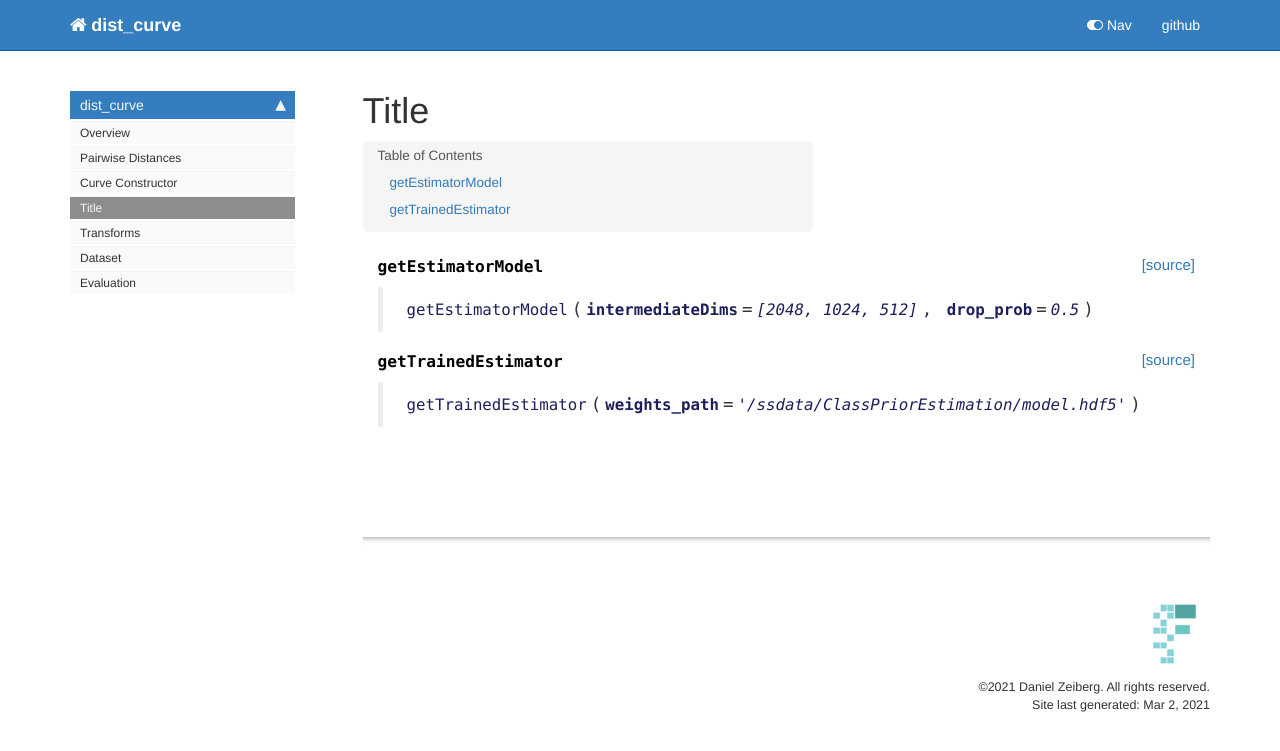
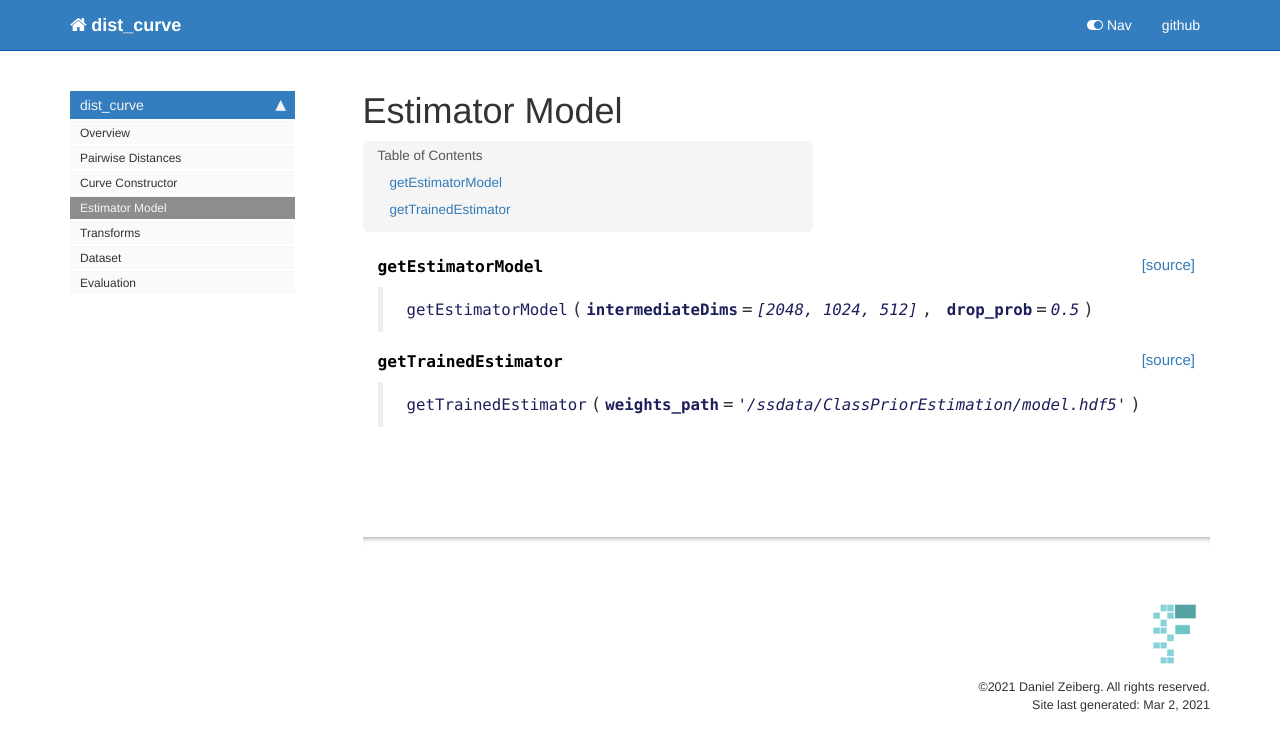
Before and after one commit to Dzeiberg/dist_curve, a Jekyll site: the page built from docs/get_estimator_model.html, in a window 1280 px wide. Shown: the top 751 px of the page. Built offline with Jekyll 4.4.1, drawn with Linux system fonts in a browser that asks for light colours; nearby versions of some CDN libraries; comment, search, counter and statistics services are not loaded.

Commit message:
add title

```diff
--- a/docs/_data/sidebars/home_sidebar.yml
+++ b/docs/_data/sidebars/home_sidebar.yml
@@ -16,7 +16,7 @@ entries:
       title: Curve Constructor
       url: /Curve_Constructor
     - output: web,pdf
-      title: Title
+      title: Estimator Model
       url: /get_estimator_model
     - output: web,pdf
       title: Transforms
--- a/docs/get_estimator_model.html
+++ b/docs/get_estimator_model.html
@@ -1,6 +1,6 @@
 ---
 
-title: Title
+title: Estimator Model
 
 keywords: fastai
 sidebar: home_sidebar
--- a/docs/sidebar.json
+++ b/docs/sidebar.json
@@ -3,7 +3,7 @@
     "Overview": "/",
     "Pairwise Distances": "/Pairwise_Distance",
     "Curve Constructor": "/Curve_Constructor",
-    "Title": "/get_estimator_model",
+    "Estimator Model": "/get_estimator_model",
     "Transforms": "/Univariate_Transforms",
     "Dataset": "/Dataset",
     "Evaluation": "/Evaluate"
```
Also changed, not shown: 1 other file.
